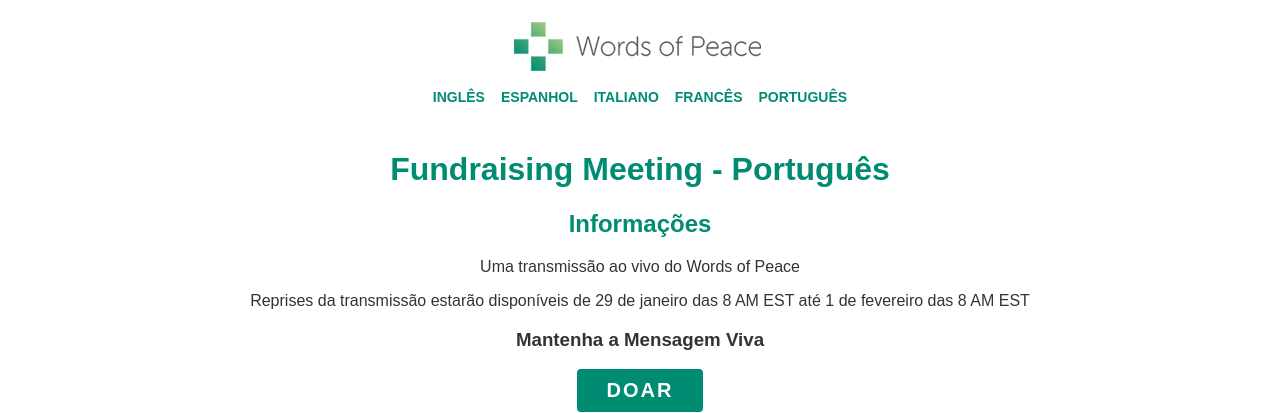
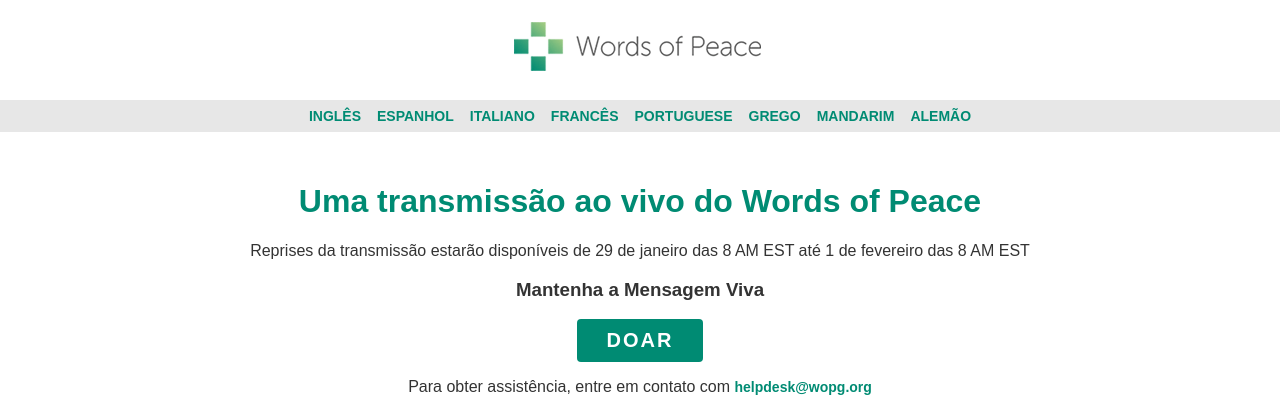
Before and after one commit to carminebr/wopg-webinar-2, a plain HTML site: page index_PT.html in a window 1280 px wide. Shown: the top 413 px of the page. Drawn offline with Linux system fonts and the light colour scheme.

Commit message:
Add files via upload

```diff
--- a/index_PT.html
+++ b/index_PT.html
@@ -5,33 +5,35 @@
     <meta charset="UTF-8">
     <meta http-equiv="X-UA-Compatible" content="IE=edge">
     <meta name="viewport" content="width=device-width, initial-scale=1.0">
-    <title>WOPG Webinar PT</title>
+    <title>WOPG Webinar</title>
     <link rel="stylesheet" href="./style.css">
 </head>
 
 <body>
     <header id="header">
-        <img src="./img/wopg-logo1.png"></img>
-        <nav id="nav">
-          <button aria-label="Abrir Menu" id="btn-mobile" aria-haspopup="true" aria-controls="menu" aria-expanded="false">Menu
-            <span id="hamburger"></span>
-          </button>
-          <ul id="menu" role="menu">
-            <li><a href="index.html">INGLÊS</a></li>
-            <li><a href="index_ES.html">ESPANHOL</a></li>
-            <li><a href="index_IT.html">ITALIANO</a></li>
-            <li><a href="index_FR.html">FRANCÊS</a></li>
-            <li><a href="index_PT.html">PORTUGUÊS</a></li>
-          </ul>
-        </nav>
+        <a href="./index.html"><img src="./img/wopg-logo1.png"></img></a>
       </header>
 
-    <div class="container">
+      <div class="container">
+        <div class="menutop">
+            <nav id="nav">
+                <button aria-label="Abrir Menu" id="btn-mobile" aria-haspopup="true" aria-controls="menu" aria-expanded="false">Select Language
+                  <span id="hamburger"></span>
+                </button>
+            <ul id="menu" role="menu">
+                <li><a href="index.html">INGLÊS</a></li>
+                <li><a href="./index_ES.html">ESPANHOL</a></li>
+                <li><a href="./index_IT.html">ITALIANO</a></li>
+                <li><a href="./index_FR.html">FRANCÊS</a></li>
+                <li><a href="./index_PT.html">PORTUGUESE</a></li>
+                <li><a href="./index_GR.html">GREGO</a></li>
+                <li><a href="./index_CN.html">MANDARIM</a></li>
+                <li><a href="./index_DE.html">ALEMÃO</a></li>
+              </ul>
+            </div>
         <main>
-            <h1>Fundraising Meeting - Português</h1>
+                <h1>Uma transmissão ao vivo do Words of Peace</h1>
             <section>
-                <h2>Informações</h2>
-                <p>Uma transmissão ao vivo do Words of Peace
                 <p>Reprises da transmissão estarão disponíveis de 29 de janeiro das 8 AM EST até 1 de fevereiro  das 8 AM EST</p>
                 <h3>Mantenha a Mensagem Viva</h3>
                 <div class="donate"><button><a href="https://www.wopg.org/pt-br/doar/">DOAR</a></button></div>
```
